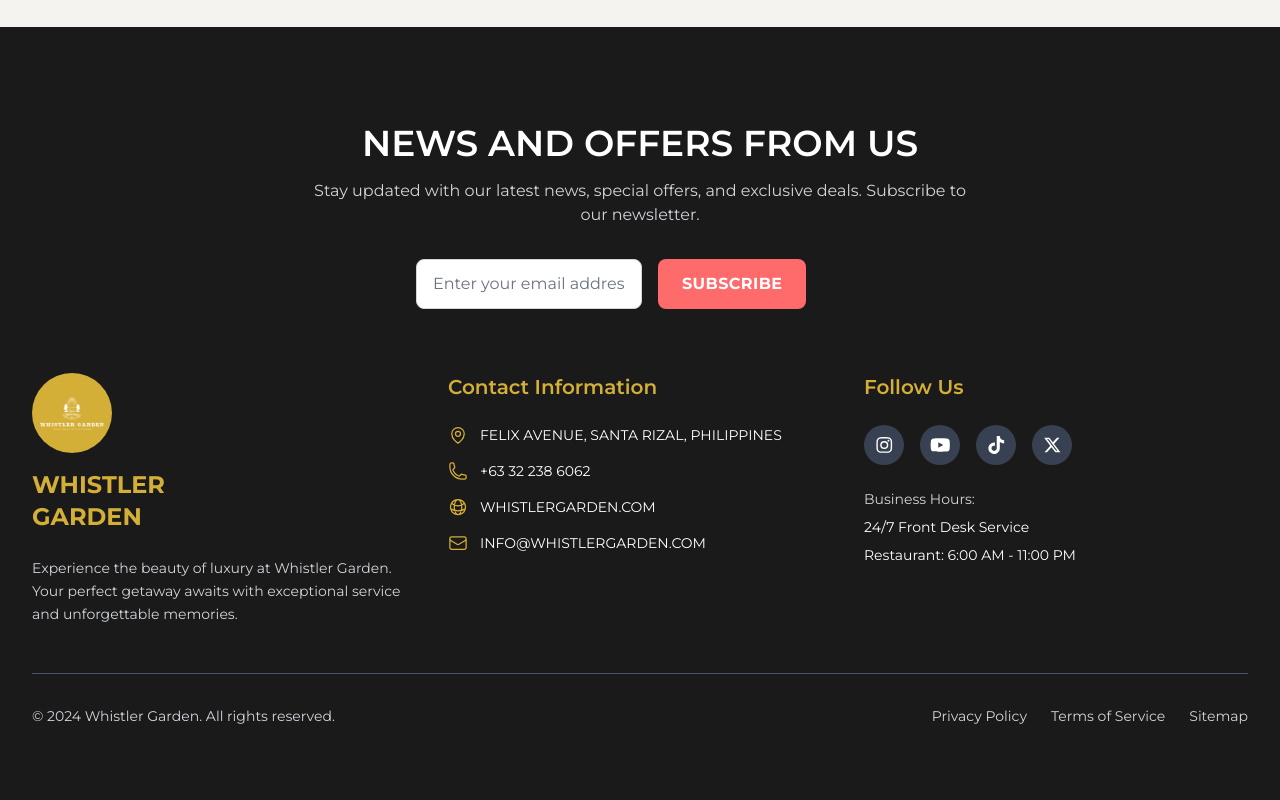
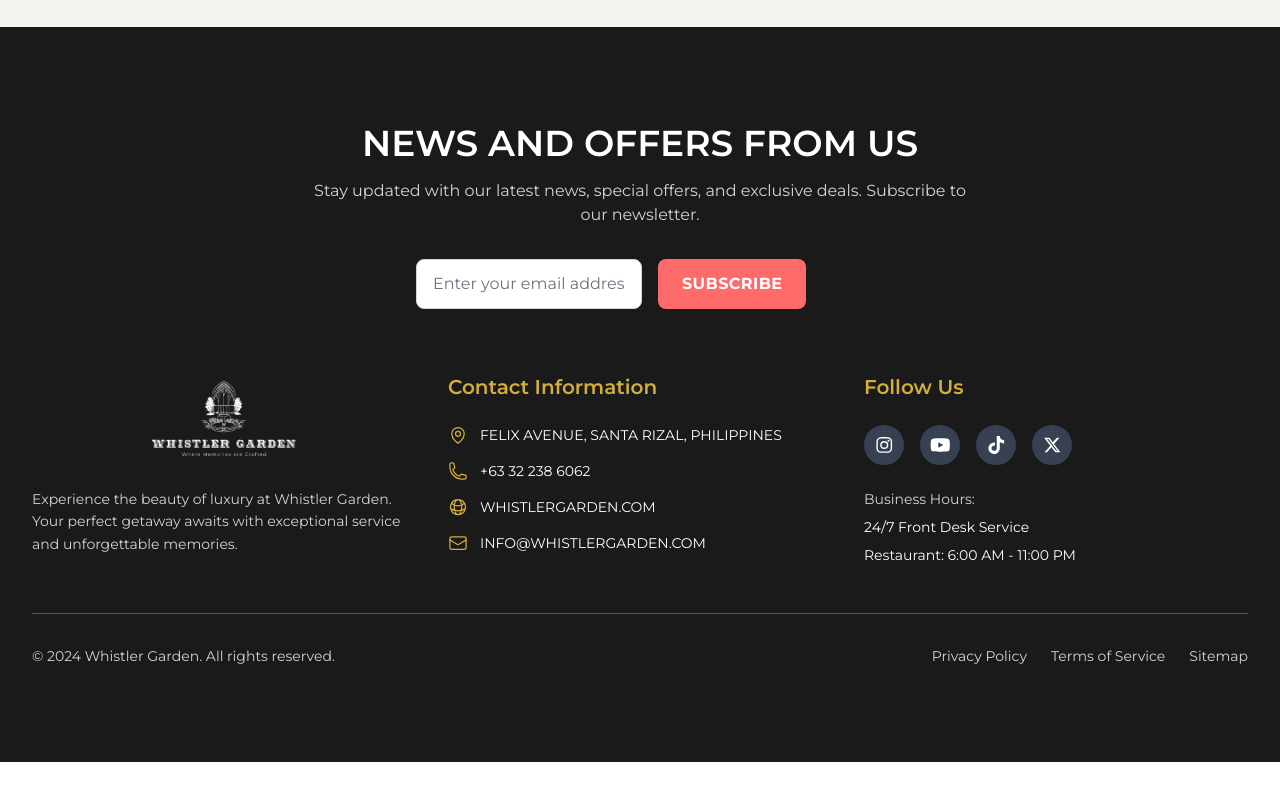
Before and after one commit to arungpisyadi/whistlergarden, a Next.js app: page / in a window 1280 px wide. Shown: the part 8280-9080 px from the top of the page. After the commit the page ends 9042 px from the top, so only its background shows below. Built offline with nearby package versions, Linux system fonts and the light colour scheme.

Commit message:
style: retouched footer section.

```diff
--- a/components/layout/Footer.tsx
+++ b/components/layout/Footer.tsx
@@ -85,13 +85,10 @@ const Footer = ({ className }: FooterProps) => {
         <div className="grid grid-cols-1 md:grid-cols-2 lg:grid-cols-3 gap-8 mb-12">
         {/* Hotel Logo & Info */}
         <div className="text-center lg:text-left">
-            <div className="flex justify-center lg:justify-start mb-6">
-              <div className="flex flex-col items-center lg:items-start">
-                <div className="w-20 h-20 bg-accent-gold rounded-full flex items-center justify-center mb-4 p-2">
+            <div className="flex justify-center mb-6">
+            <div className="flex flex-col items-center">
+                <div className="w-full max-w-40 h-auto flex items-center justify-center p-2 mx-auto">
                     <img src="/images/logos/logo-transp-white.png" alt="Whistler Garden Logo" className="w-full h-full object-contain" />
-                </div>
-                <div className="font-playfair text-2xl font-bold text-accent-gold">
-                  WHISTLER<br />GARDEN
                 </div>
             </div>
             </div>
```
Lines whose indentation alone changed are shown as unchanged.
